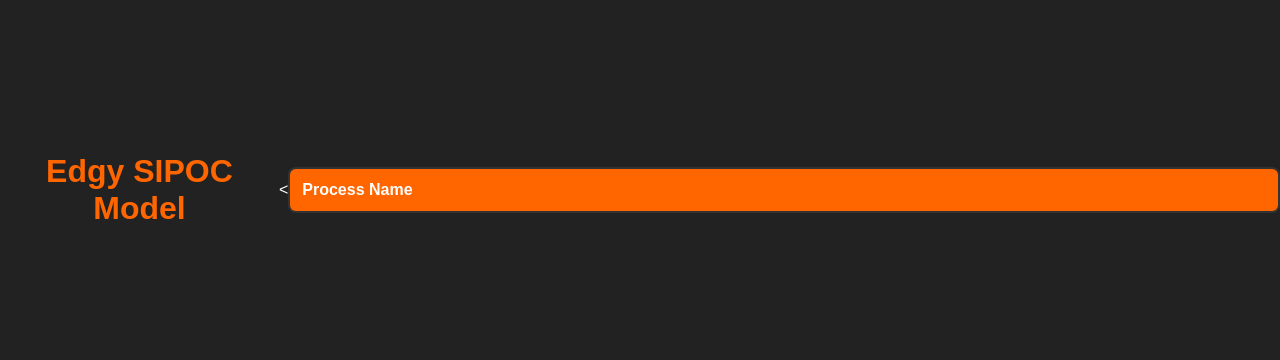
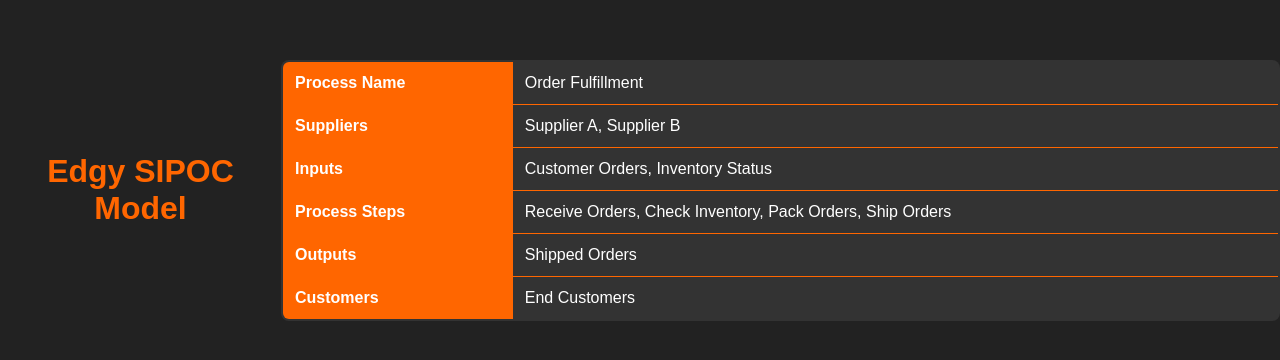
Before and after one commit to NerdSqrd8/SIPOC-Model, a plain HTML site: page index.html in a window 1280 px wide. Shown: the part 210-570 px from the top of the page. Drawn offline with Linux system fonts and the light colour scheme.

Commit message:
Update index.html

```diff
--- a/index.html
+++ b/index.html
@@ -51,4 +51,29 @@
     <table>
         <tr>
             <th>Process Name</th>
-            <
+            <td>Order Fulfillment</td>
+        </tr>
+        <tr>
+            <th>Suppliers</th>
+            <td>Supplier A, Supplier B</td>
+        </tr>
+        <tr>
+            <th>Inputs</th>
+            <td>Customer Orders, Inventory Status</td>
+        </tr>
+        <tr>
+            <th>Process Steps</th>
+            <td>Receive Orders, Check Inventory, Pack Orders, Ship Orders</td>
+        </tr>
+        <tr>
+            <th>Outputs</th>
+            <td>Shipped Orders</td>
+        </tr>
+        <tr>
+            <th>Customers</th>
+            <td>End Customers</td>
+        </tr>
+    </table>
+
+</body>
+</html>
```
